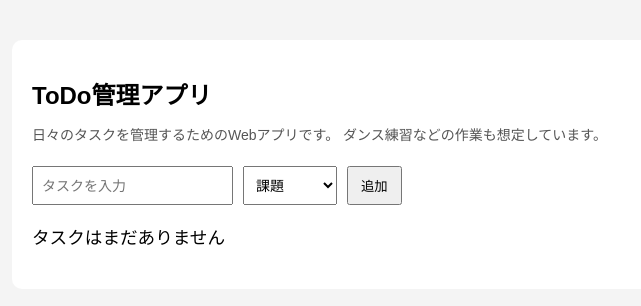
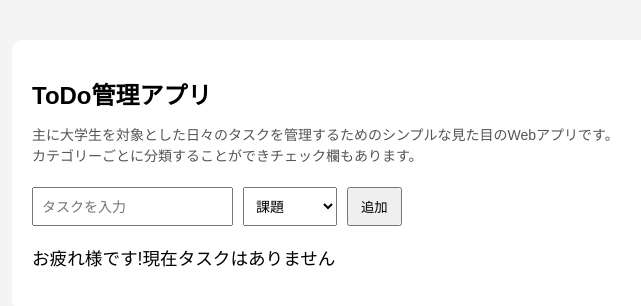
Before and after one commit to chak24062-pixel/git-tutorial, a React (Vite) app: page / in a window 1280 px wide. Shown: the top 306 px of the page, without its empty margins (68-709 px from the left). Built offline with nearby package versions, Linux system fonts and the light colour scheme.

Commit message:
ブラッシュアップ

```diff
--- a/src/App.jsx
+++ b/src/App.jsx
@@ -1,24 +1,30 @@
-import { useState } from "react";
+import { useState, useEffect } from "react";
 import Header from "./components/Header";
 import TaskForm from "./components/TaskForm";
 import TaskList from "./components/TaskList";
 
 function App() {
-  // タスク一覧の状態
-  const [tasks, setTasks] = useState([]);
+  // 初期値をlocalStorageから取得
+  const [tasks, setTasks] = useState(() => {
+    const savedTasks = localStorage.getItem("tasks");
+    return savedTasks ? JSON.parse(savedTasks) : [];
+  });
 
-  // タスク追加
+  // tasksが変わるたびに保存
+  useEffect(() => {
+    localStorage.setItem("tasks", JSON.stringify(tasks));
+  }, [tasks]);
+
   const addTask = (title, category) => {
     const newTask = {
       id: Date.now(),
-      title: title,
-      category: category,
+      title,
+      category,
       completed: false,
     };
     setTasks([...tasks, newTask]);
   };
 
-  // 完了 / 未完了 切り替え
   const toggleTask = (id) => {
     setTasks(
       tasks.map((task) =>
@@ -29,7 +35,6 @@
     );
   };
 
-  // タスク削除
   const deleteTask = (id) => {
     setTasks(tasks.filter((task) => task.id !== id));
   };
--- a/src/components/Header.jsx
+++ b/src/components/Header.jsx
@@ -3,8 +3,8 @@
     <header className="header">
       <h1>ToDo管理アプリ</h1>
       <p>
-        日々のタスクを管理するためのWebアプリです。
-        ダンス練習などの作業も想定しています。
+        主に大学生を対象とした日々のタスクを管理するためのシンプルな見た目のWebアプリです。
+        カテゴリーごとに分類することができチェック欄もあります。
       </p>
     </header>
   );
--- a/src/components/TaskList.jsx
+++ b/src/components/TaskList.jsx
@@ -2,7 +2,7 @@
 
 function TaskList({ tasks, toggleTask, deleteTask }) {
   if (tasks.length === 0) {
-    return <p>タスクはまだありません</p>;
+    return <p>お疲れ様です!現在タスクはありません</p>;
   }
 
   return (
```
